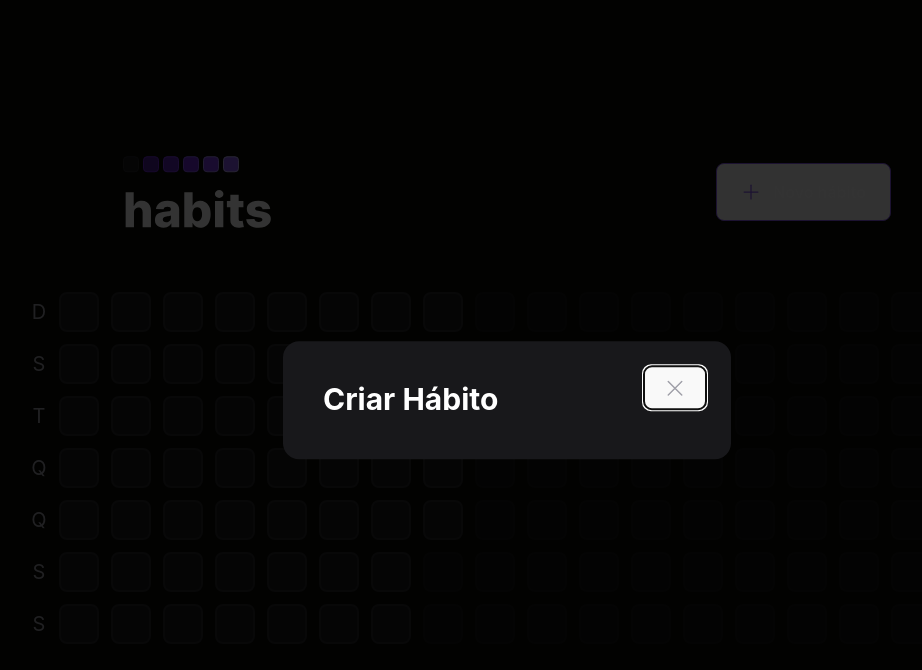
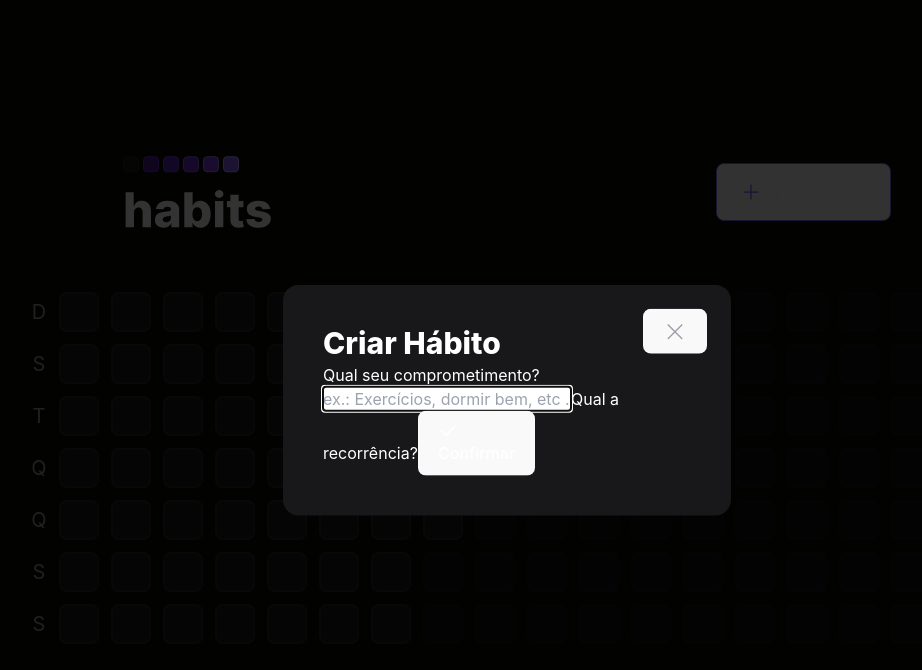
Before and after one commit to techpril/often, a React (Vite) app in the folder web/: page / in a window 1280 px wide. Both pictures are taken after a click on the button "Novo hábito". Shown: the top 670 px of the page, without its empty margins (133-1055 px from the left). Built offline with nearby package versions, Linux system fonts and the light colour scheme.

Commit message:
Base do form

```diff
--- a/web/src/components/Header.tsx
+++ b/web/src/components/Header.tsx
@@ -1,6 +1,7 @@
 import { Plus, X } from 'phosphor-react'
 import * as Dialog from '@radix-ui/react-dialog';
 import logoImage from '../assets/habits.svg'
+import { NewHabitForm } from './NewHabitForm';
 
 export function Header () {
 
@@ -27,9 +28,11 @@ export function Header () {
               <X size={24} aria-label="Fechar" />
             </Dialog.Close>
 
-            <Dialog.Title className="text-3xl leading-tight font-bold">
+            <Dialog.Title className="text-3xl leading-tight font-extrabold">
               Criar Hábito
             </Dialog.Title>
+
+            <NewHabitForm />
           </Dialog.Content>
         </Dialog.Portal>
         </Dialog.Root>
--- a/web/src/components/NewHabitForm.tsx
+++ b/web/src/components/NewHabitForm.tsx
@@ -1,3 +1,26 @@
+import { Check } from "phosphor-react";
+
 export function NewHabitForm(){
+    return (
+        <form action="">
+            <label htmlFor="title">
+                Qual seu comprometimento?
+            </label>
 
+            <input
+                type="text"
+                placeholder="ex.: Exercícios, dormir bem, etc ..."
+                autoFocus
+            />
+
+            <label htmlFor="">
+                Qual a recorrência?
+            </label>
+
+            <button type="submit">
+                <Check size={20} weight="bold" />
+                Confirmar
+            </button>
+        </form>
+    )
 }
```
